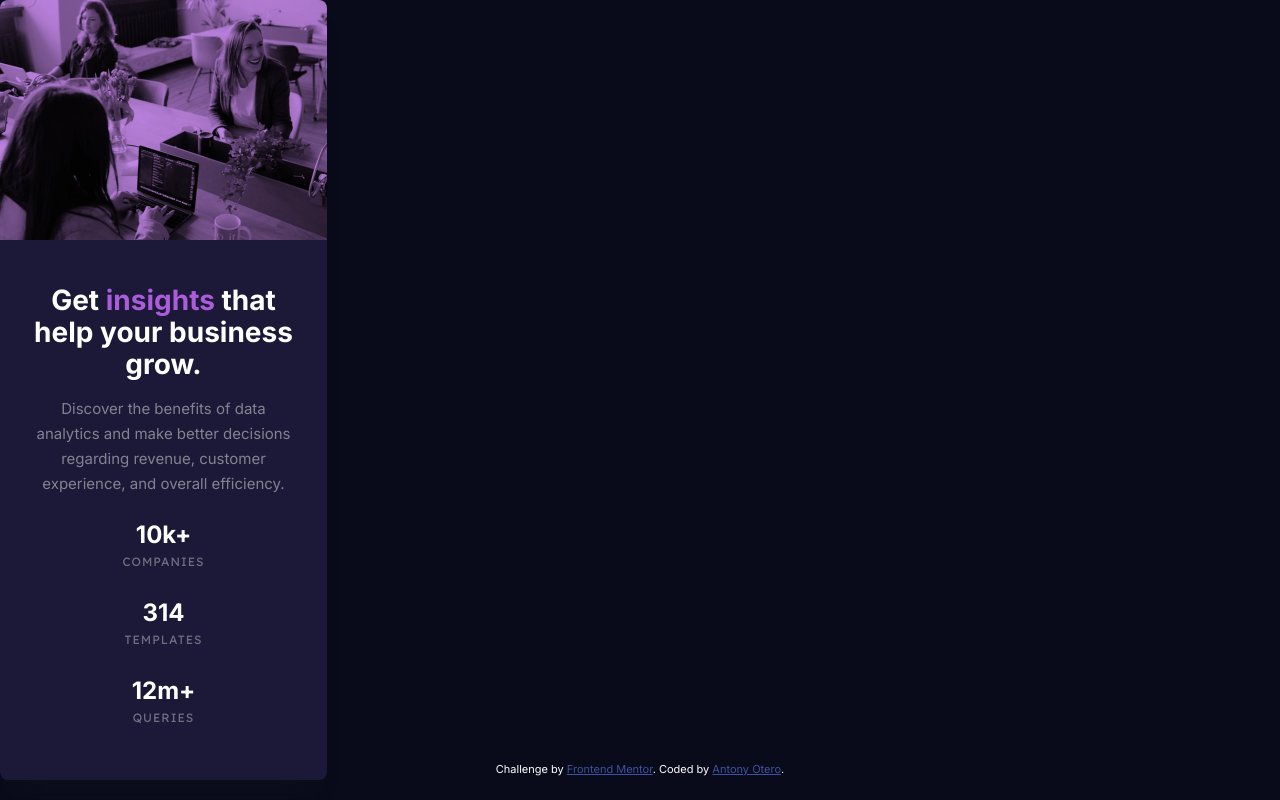
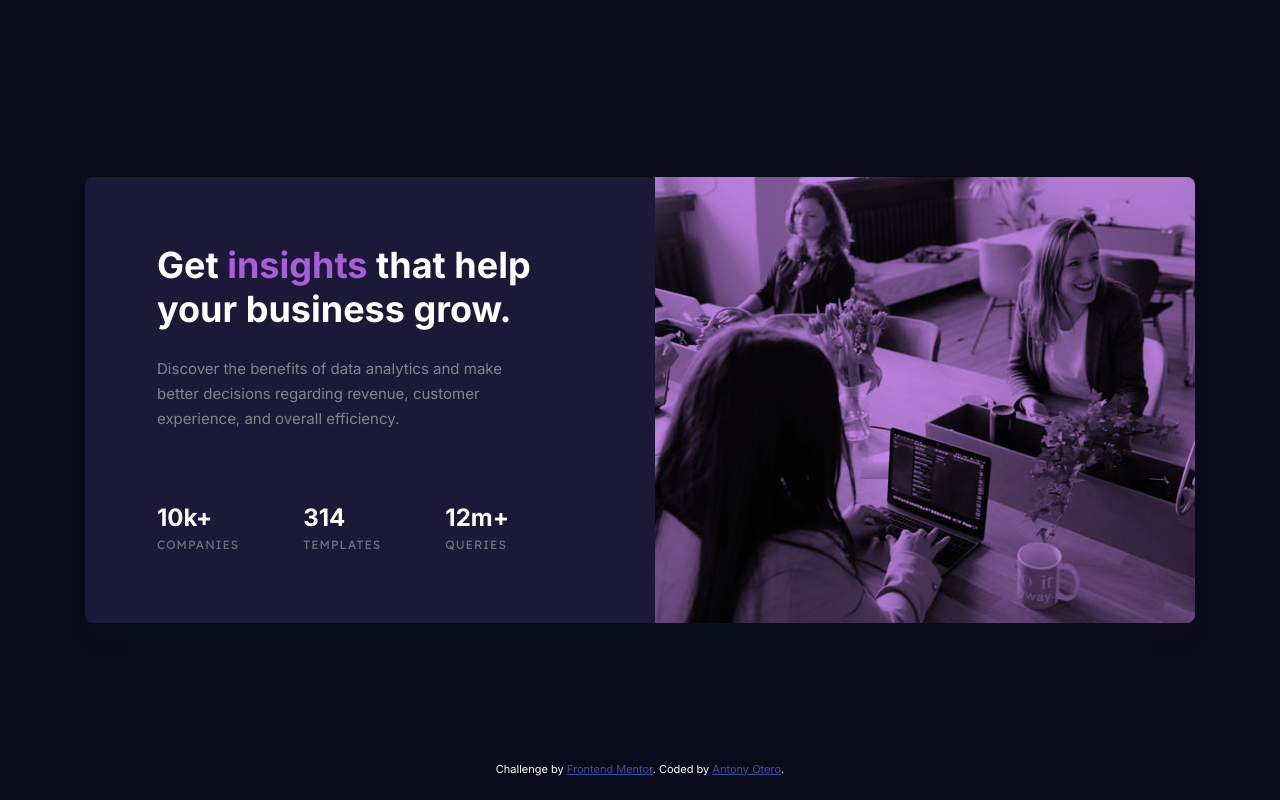
Before and after one commit to AntonyOtero/stats-preview-card-component-main, a plain HTML site: page index.html in a window 1280 px wide. Drawn offline with Linux system fonts and the light colour scheme.

Commit message:
Add styles for larger screen sizes

```diff
--- a/index.html
+++ b/index.html
@@ -14,7 +14,8 @@
 
   <main class="card">
     <div class="header">
-      <img src="./images/image-header-mobile.jpg" alt="Women in an office">
+      <img class="image-mobile" src="./images/image-header-mobile.jpg" alt="Women in an office">
+      <img class="image-desktop" src="./images/image-header-desktop.jpg" alt="Women in an office">
       <div class="mask"></div>
     </div>
     <div class="content">
--- a/style.css
+++ b/style.css
@@ -1,4 +1,10 @@
 @import url('https://fonts.googleapis.com/css2?family=Inter:wght@400;700&family=Lexend+Deca&display=swap');
+
+*,
+*::before,
+*::after {
+  box-sizing: border-box;
+}
 
 :root {
   /* Colors */
@@ -11,9 +17,15 @@
   /* Typography */
   --font-inter: 'Inter', sans-serif;
   --font-lexend-deca: 'Lexend Deca', sans-serif;
+  /* Screen sizes */
+  --screen-size-tablet: 768px;
 }
 
 body {
+  width: 100vw;
+  height: 100vh;
+  display: grid;
+  place-items: center;
   color: var(--color-white);
   font-family: var(--font-inter);
   font-size: 15px;
@@ -37,12 +49,16 @@ body, h1, p {
   margin-bottom: 9px;
 }
 
-.header img {
+.image-mobile {
   width: 100%;
   border-radius: 8px 8px 0 0;
 }
 
-.header .mask{
+.image-desktop {
+  display: none;
+}
+
+.mask{
   position: absolute;
   top: 0;
   left: 0;
@@ -95,6 +111,7 @@ body, h1, p {
 }
 
 .attribution {
+  display: none;
   width: 100%;
   padding: 24px 0;
   position: absolute;
@@ -106,3 +123,72 @@ body, h1, p {
 .attribution a {
   color: hsl(228, 45%, 44%);
 }
+
+@media screen and (min-width: 1140px) {
+  .card {
+    width: 1110px;
+    height: 446px;
+    display: flex;
+    flex-direction: row-reverse;
+  }
+
+  .header,
+  .content {
+    flex: 1;
+  }
+
+  .header {
+    margin-bottom: 0;
+  }
+
+  .mask {
+    height: 446px;
+  }
+
+  .image-mobile {
+    display: none;
+  }
+
+  .image-desktop {
+    display: block;
+    border-radius: 0 8px 8px 0;
+  }
+
+  .content,
+  .stats {
+    display: flex;
+  }
+
+  .content {
+    padding: 0 0 0 72px;
+    flex-direction: column;
+    justify-content: center;
+    text-align: left;
+  }
+
+  .title {
+    max-width: 403px;
+    margin: 0 0 25px;
+    font-size: 36px;
+    line-height: 44px;
+  }
+
+  .description {
+    max-width: 374px;
+    margin: 0 0 72px;
+  }
+
+  .stats {
+    max-width: 352px;
+    display: flex;
+    justify-content: space-between;
+  }
+
+  .stat {
+    margin: 0;
+  }
+
+  .attribution {
+    display: block;
+  }
+}
```
